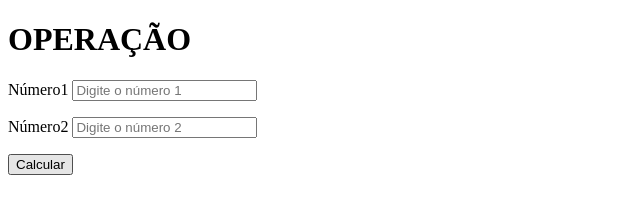
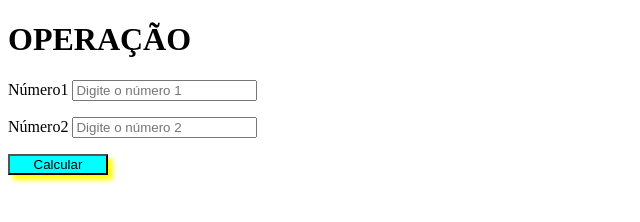
Before and after one commit to Malice112/projeto2-1ESPG-javascript, a plain HTML site: page index.html in a window 1280 px wide. In both pictures the pointer is over the input "Calcular". Shown: the whole page, without its empty margins (0-640 px from the left). Drawn offline with Linux system fonts and the light colour scheme.

Commit message:
Estilzando o botão da operação

```diff
--- /dev/null
+++ b/css/estilo.css
@@ -0,0 +1,12 @@
+#calc {
+    background-color: black;
+    color: aqua;
+
+}
+
+#calc:hover {
+    background-color: aqua;
+    color: black;
+    width: 100px;
+    box-shadow: 5px 5px 5px yellow;
+}
--- a/index.html
+++ b/index.html
@@ -4,6 +4,7 @@
     <meta charset="UTF-8">
     <meta name="viewport" content="width=device-width, initial-scale=1.0">
     <title>Projeto 2</title>
+    <link rel="stylesheet" href="css/estilo.css">
 </head>
 <body>
     <h1>OPERAÇÃO</h1>
```
